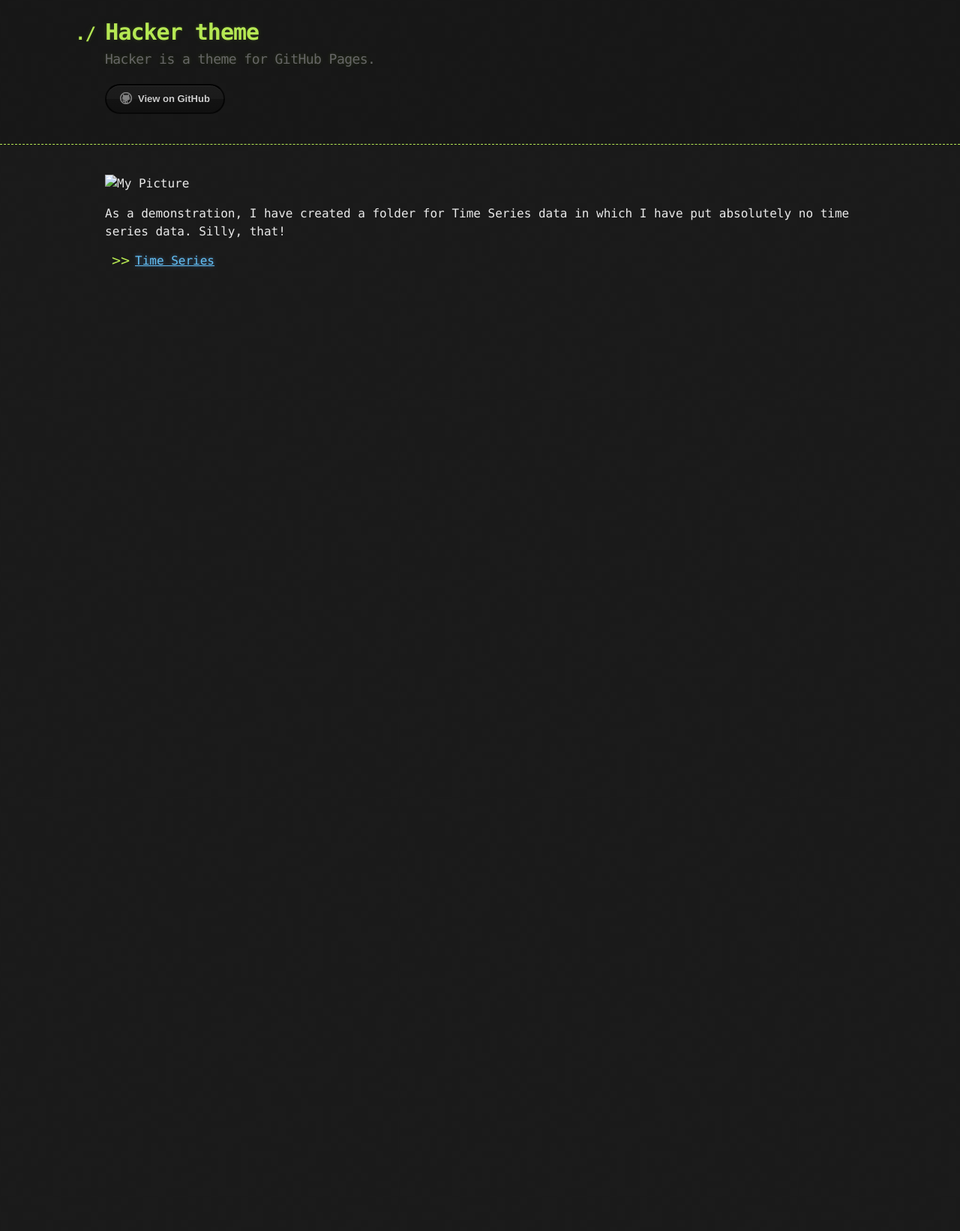
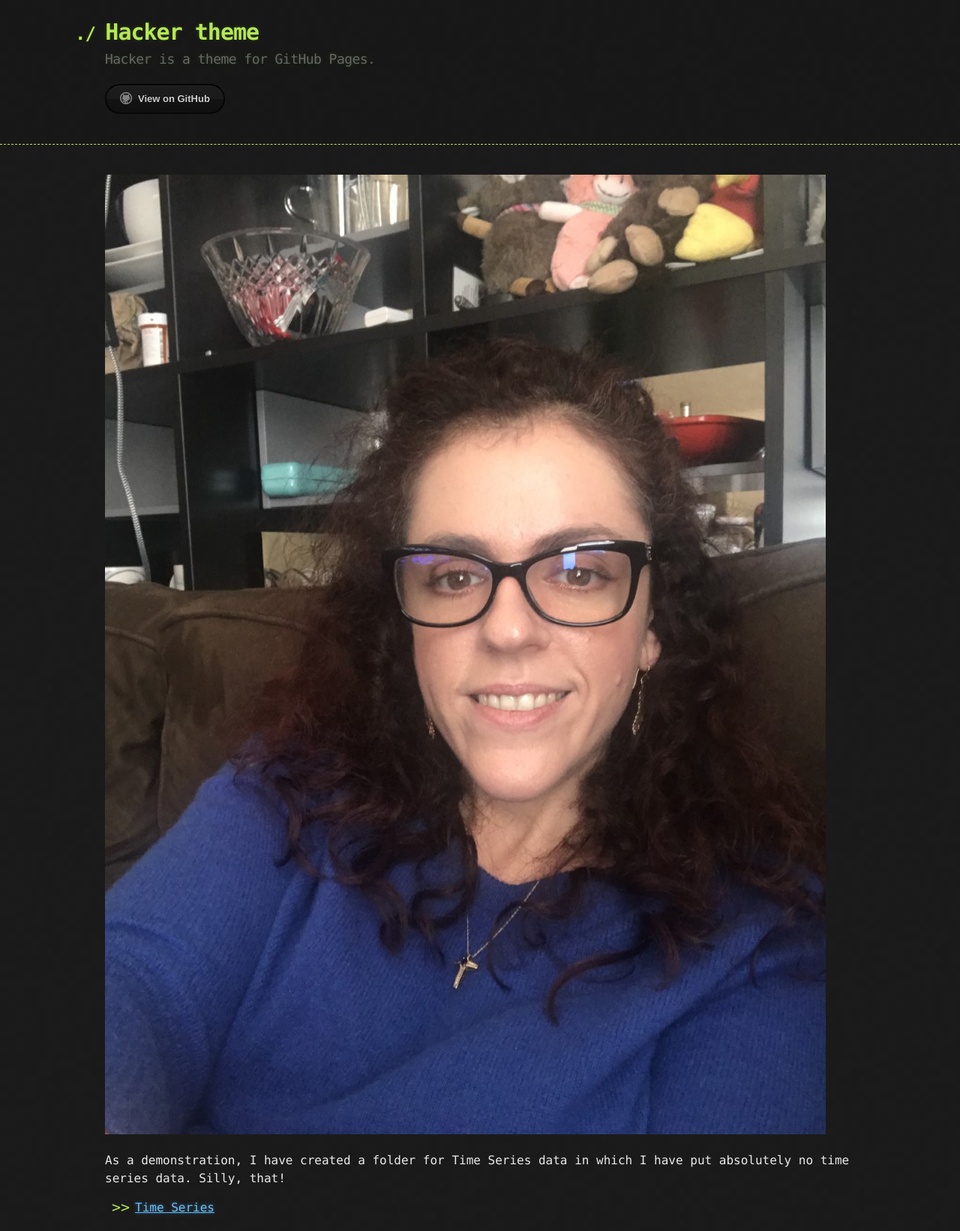
Before and after one commit to gacavaco/gacavaco.github.io, a Jekyll site: the page built from index.md, in a window 1280 px wide. Shown: the whole page at 75% size. Built offline with Jekyll 4.4.1, drawn with Linux system fonts in a browser that asks for light colours; our own code applies the rules of GitHub Pages for plain Markdown files; before the commit the page ends 900 px from its top, so only the background shows below that.

Commit message:
Update index.md

```diff
--- a/index.md
+++ b/index.md
@@ -3,7 +3,7 @@
 description: The titles and descriptions can be changed.
 ---
 
-![My Picture]()
+![My Picture](/pics/Profile_pic.jpg)
 
 As a demonstration, I have created a folder for Time Series data in which I have put absolutely no time series data.  Silly, that!
 
```
